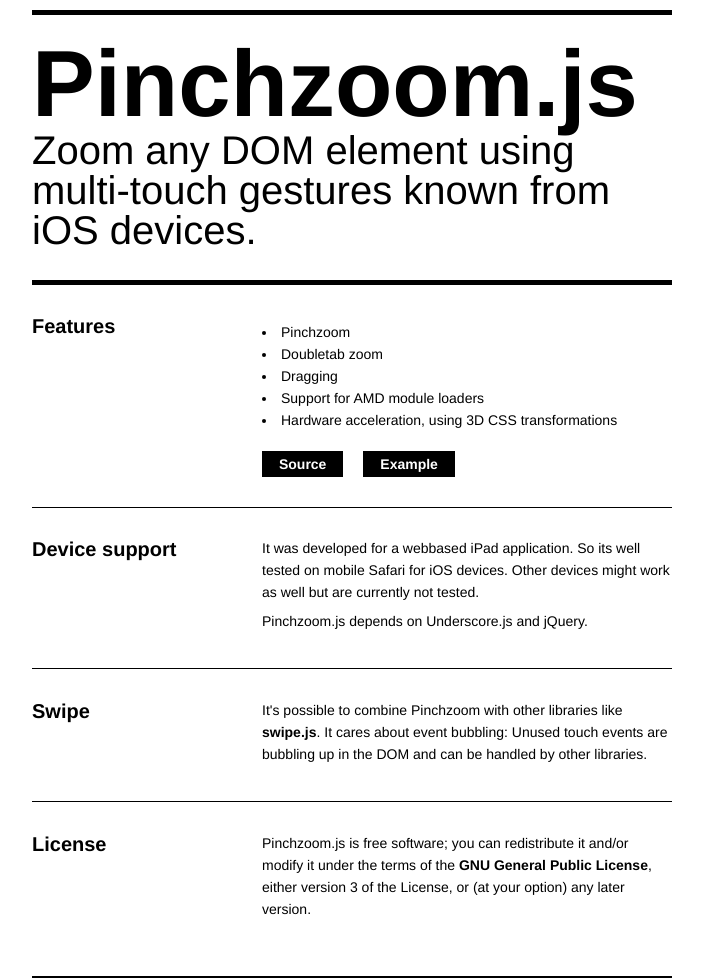
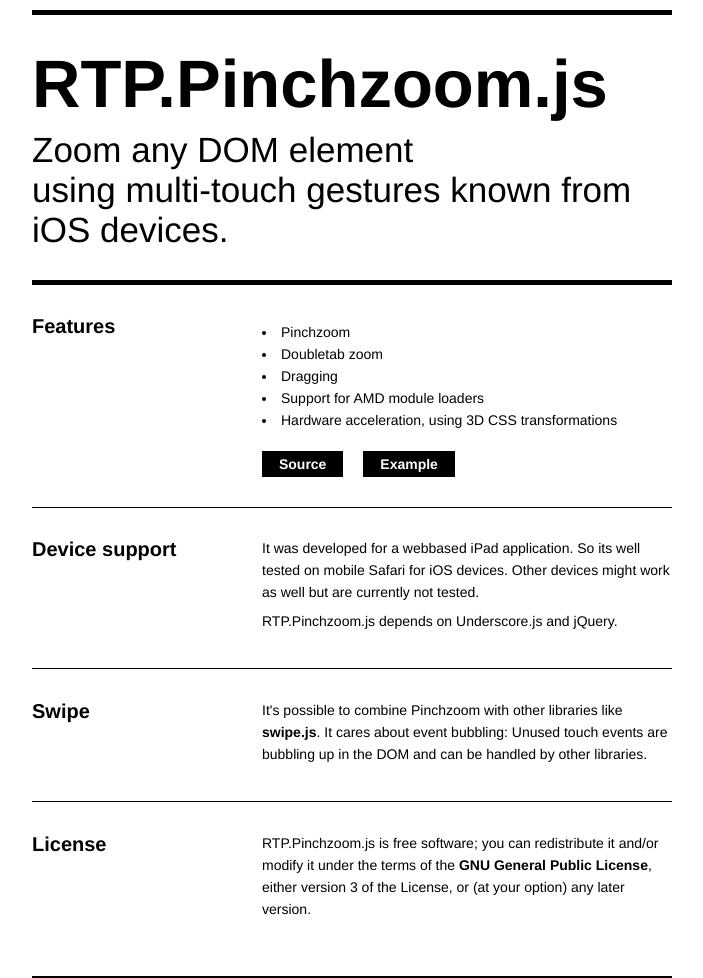
Before and after one commit to manuelstofer/pinchzoom, a plain HTML site: page index.html in a window 1280 px wide. Shown: the top 978 px of the page, without its empty margins (288-991 px from the left). Drawn offline with Linux system fonts and the light colour scheme; a web font is replaced by a local one.

Commit message:
[TASK] updates project page with namespace

```diff
--- a/index.html
+++ b/index.html
@@ -4,7 +4,7 @@
 
         <meta http-equiv="Content-Type" content="text/html;charset=utf-8" />
         <meta name="viewport" content="width = 650, initial-scale = 1.0" />
-        <title>Pinchzoom.js</title>
+        <title>RTP.Pinchzoom.js</title>
         <link rel="stylesheet" href="http://fast.fonts.com/cssapi/1512fd52-6f8e-4a3f-84cc-a361d194a44c.css"/>
         <link rel="stylesheet" href="style.css" />
 </head>
@@ -14,8 +14,8 @@
 
     <div class="page-head">
         <div class="teaser">
-            <p class="title">Pinchzoom.js</p>
-            <p class="emphasis">Zoom any DOM element using multi-touch gestures known from iOS devices.<br/>
+            <p class="title">RTP.Pinchzoom.js</p>
+            <p class="emphasis">Zoom any DOM element<br/>using multi-touch gestures known from iOS devices.<br/>
             </p>
         </div>
     </div>
@@ -54,7 +54,7 @@
                     not tested.
                 </p>
                 <p>
-                    Pinchzoom.js depends on Underscore.js and jQuery.
+                    RTP.Pinchzoom.js depends on Underscore.js and jQuery.
                 </p>
             </div>
         </div>
@@ -76,7 +76,7 @@
             </div>
             <div class="col-2">
                 <p>
-                    Pinchzoom.js is free software; you can redistribute it and/or modify it under
+                    RTP.Pinchzoom.js is free software; you can redistribute it and/or modify it under
                     the terms of the <a href="http://www.gnu.org/licenses/gpl-3.0.txt" target="_blank">GNU General Public License</a>,
                     either version 3 of the License, or (at your option) any later version.
                 </p>
--- a/style.css
+++ b/style.css
@@ -212,7 +212,7 @@
 DIV.page-head DIV.teaser P.title
 {
     margin: 0px;
-    font-size: 94px;
+    font-size: 67px;
     font-weight: bold;
     line-height: 97px;
 }
@@ -228,7 +228,7 @@
 DIV.page-head DIV.teaser P.emphasis
 {
     margin: 0px;
-    font-size: 40px;
+    font-size: 35px;
     line-height: 40px;
     margin-top: -2px;
 }
```
